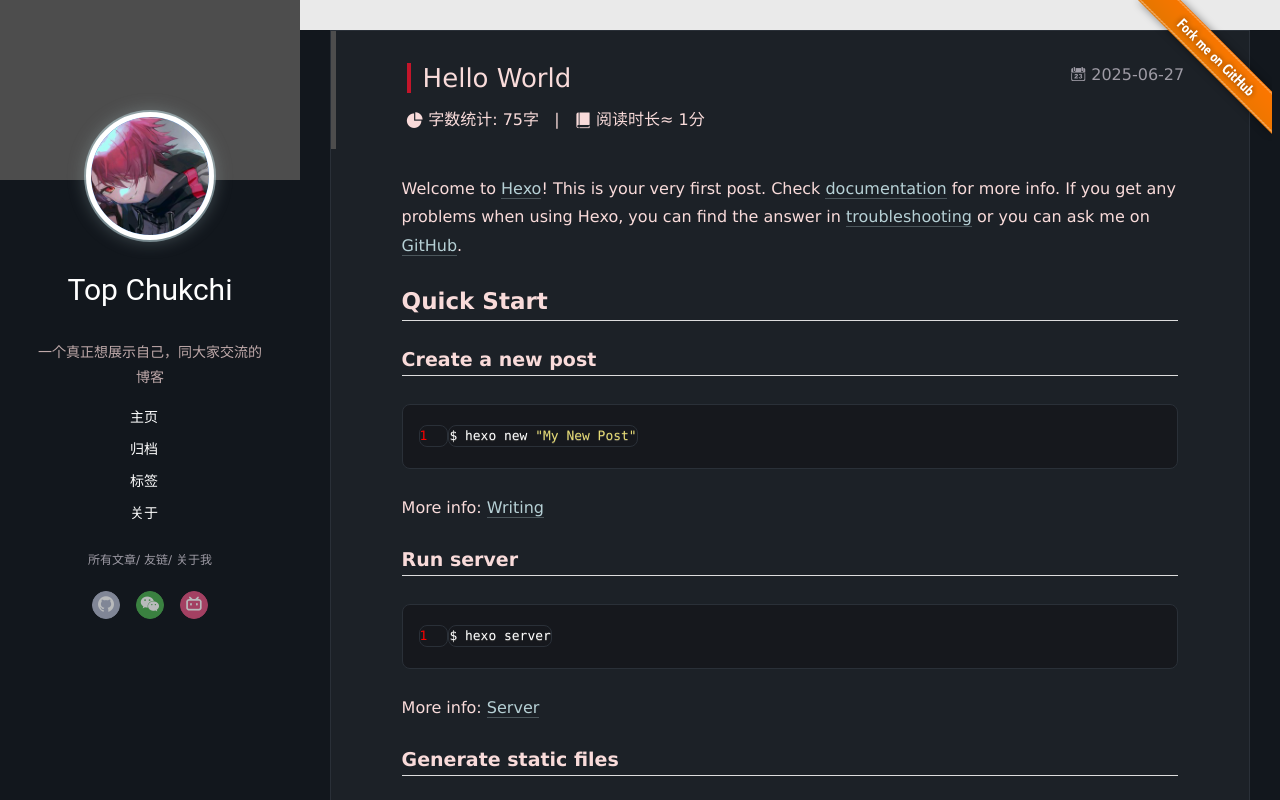
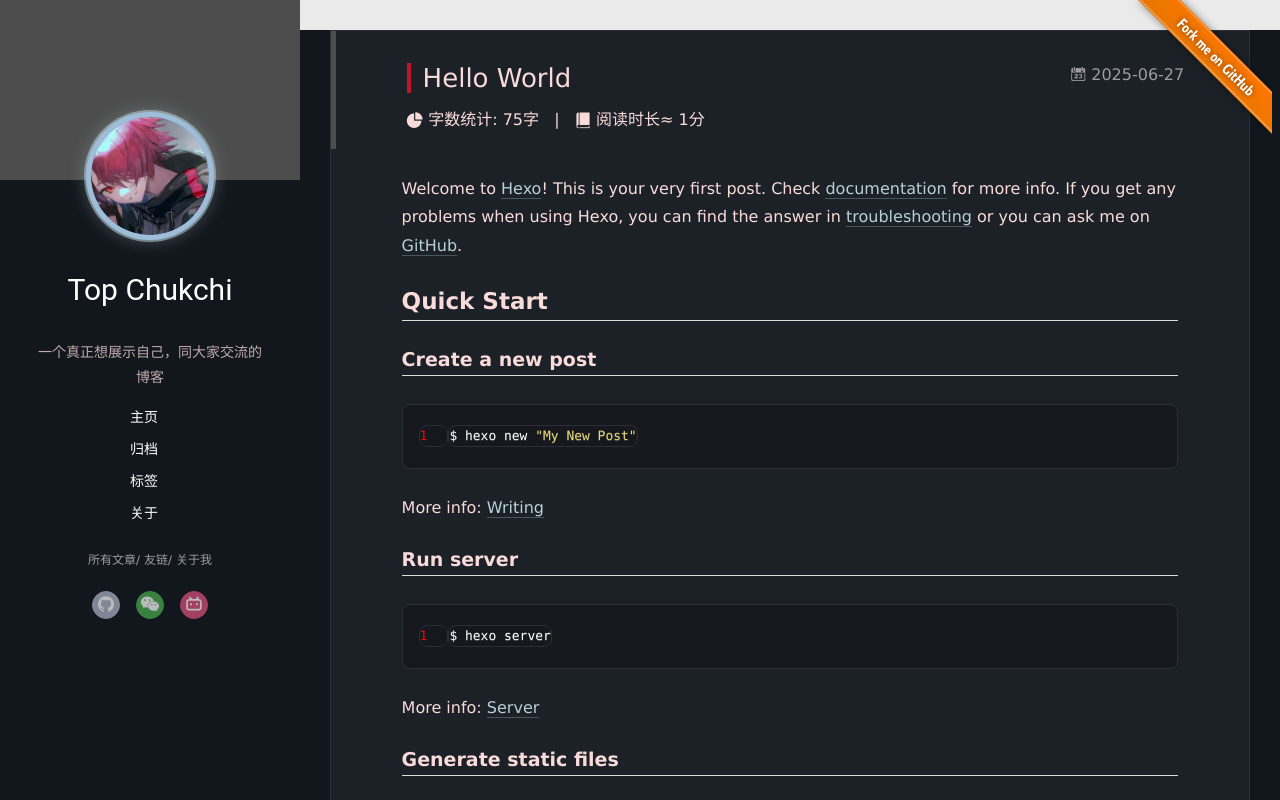
Before and after one commit to TimDuncan9616/TimDuncan9616.github.io, a plain HTML site: page 2025/06/27/hello-world/index.html in a window 1280 px wide. Drawn offline with Linux system fonts and the light colour scheme; some packages are replaced by stand-ins of ours; no server answers; a script that the page names is missing.

Commit message:
Site updated: 2026-09-28 09:53:38

```diff
--- a/2025/06/27/hello-world/index.html
+++ b/2025/06/27/hello-world/index.html
@@ -229,6 +229,11 @@
       padding-left: 12px;
     }
     /* ============== 深色主题结束 ============== */
+   /* 头像外圈改成冰青细环，去掉主题默认的 5px 白边 */
+    .left-col #header .profilepic,
+    .profilepic {
+      border-color: rgba(182, 208, 213, .45) !important;
+    }
   </style>
 
 
```
Also changed, not shown: about/index.html (+5 -0 lines), archives/2025/06/index.html (+5 -0 lines), archives/2025/index.html (+5 -0 lines), archives/index.html (+5 -0 lines), index.html (+5 -0 lines), tags/index.html (+5 -0 lines).
